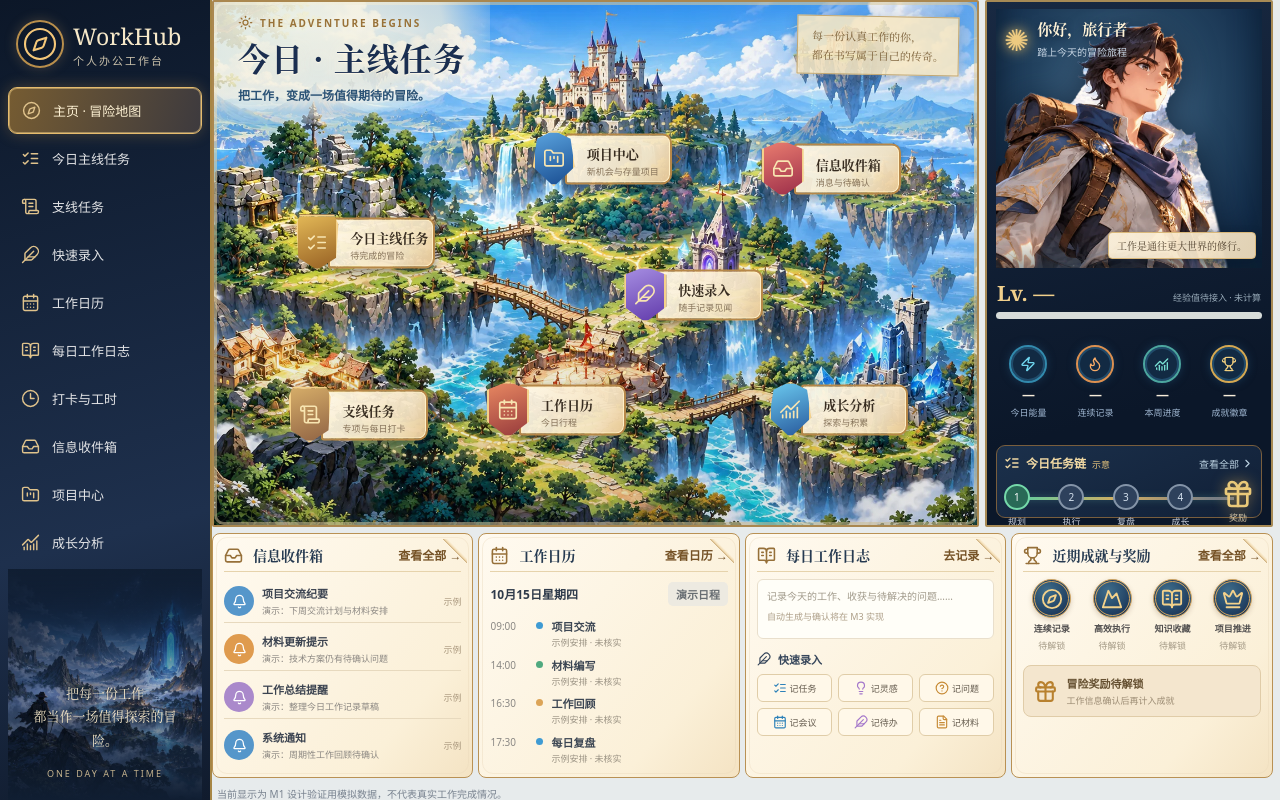
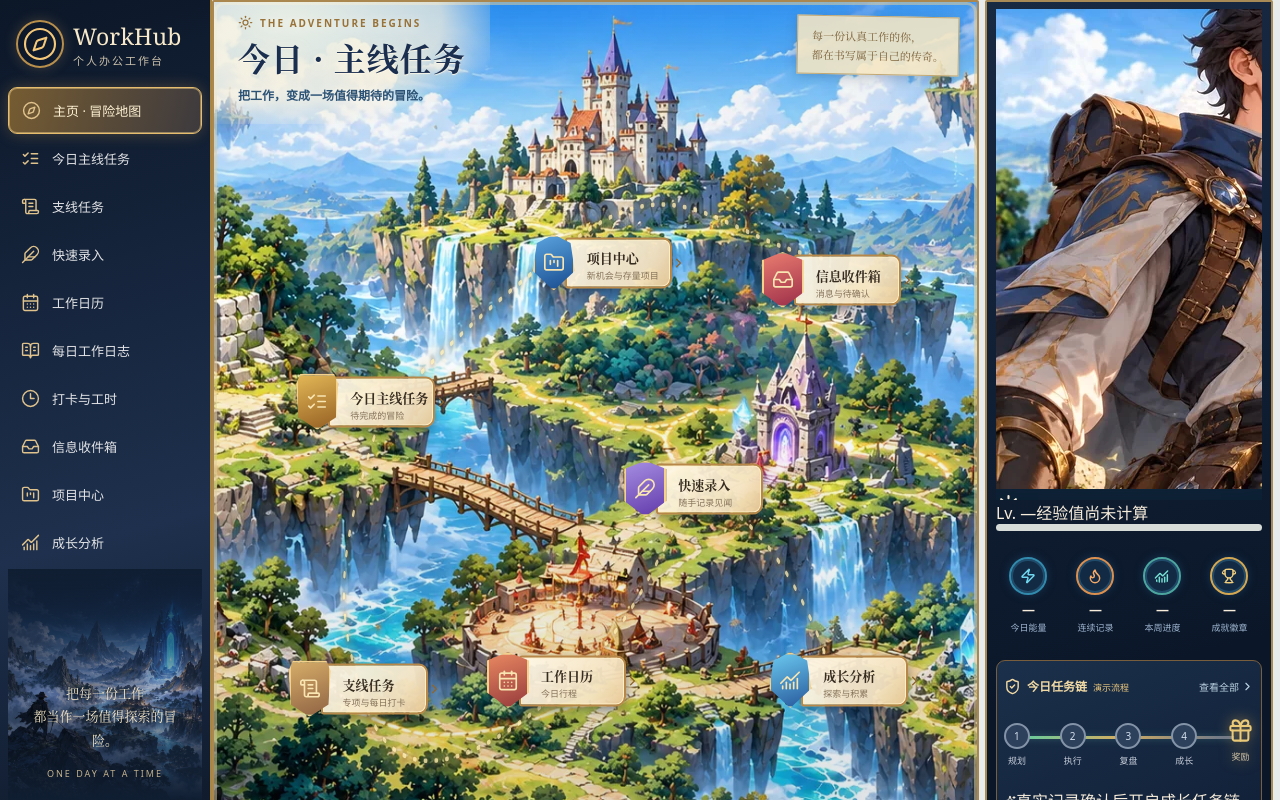
Before and after one commit to soyalu/workhub, a React (Vite) app in the folder frontend/: page / in a window 1280 px wide. Shown: the top 800 px of the page. Built offline with nearby package versions, Linux system fonts and the light colour scheme; no server answers.

Commit message:
refactor(home): isolate opaque-scenery traveler panel and reward states

```diff
--- a/frontend/src/features/home/HomePage.tsx
+++ b/frontend/src/features/home/HomePage.tsx
@@ -2,12 +2,12 @@ import { Link } from 'react-router-dom';
 import { useState } from 'react';
 import {
   BookOpenText, CalendarDays, ChevronRight, Feather, FolderKanban, Inbox,
-  ListChecks, Trophy, Zap, ChartNoAxesCombined, Compass,
-  Flame, Mountain, Crown, Gift, Lightbulb, CircleHelp, FileText, Bell,
+  ListChecks, Trophy, ChartNoAxesCombined, Compass,
+  Mountain, Crown, Gift, Lightbulb, CircleHelp, FileText, Bell,
   ScrollText, Sun, type LucideIcon,
 } from 'lucide-react';
 import { FantasyCard } from '../../components/fantasy/FantasyCard';
-import { ProgressMeter } from '../../components/fantasy/ProgressMeter';
+import { TravelerPanel } from './TravelerPanel';
 import { StatusBadge } from '../../components/fantasy/StatusBadge';
 import { previewInbox, previewAgenda, mockDataNotice } from '../../mocks/preview';
 
@@ -71,34 +71,7 @@ export function HomePage() {
         </div>
       </section>
 
-      <aside className="hero-summary hero-summary-v2 adventure-hero" aria-label="旅行者成长面板">
-        <div className="hero-identity hero-identity-art">
-          <div className="character-stage">
-            <div className="character-title"><span className="character-sun" aria-hidden="true">✺</span><div><strong>你好，旅行者</strong><small>踏上今天的冒险旅程</small></div></div>
-            <img className="traveler-portrait" src="/art/traveler.webp" alt="蓝色斗篷的奇幻旅行者立绘" onError={event => { event.currentTarget.hidden = true; }}/>
-            <div className="character-quote">工作是通往更大世界的修行。</div>
-          </div>
-          <div className="hero-level"><strong>Lv. —</strong><small>经验值待接入 · 未计算</small></div>
-          <ProgressMeter value={0} label="尚未启用的成长经验" tone="blue"/>
-        </div>
-        <div className="hero-stat-grid" aria-label="成长指标尚未接入真实数据">
-          <div><Zap size={22}/><strong>—</strong><span>今日能量</span></div>
-          <div><Flame size={22}/><strong>—</strong><span>连续记录</span></div>
-          <div><ChartNoAxesCombined size={22}/><strong>—</strong><span>本周进度</span></div>
-          <div><Trophy size={22}/><strong>—</strong><span>成就徽章</span></div>
-        </div>
-        <div className="quest-chain">
-          <div className="quest-chain-heading"><ListChecks size={16}/><strong>今日任务链 <small className="quest-demo-flag">示意</small></strong><Link to="/tasks">查看全部 <ChevronRight size={13}/></Link></div>
-          <div className="quest-chain-rail" aria-label="阶段示意，不代表实际完成">
-            {['规划','执行','复盘','成长'].map((step,i)=><div key={step} className="quest-chain-step">
-              <span className={i===0?'quest-chain-orb is-start':'quest-chain-orb'}>{i+1}</span>
-              <small>{step}</small>
-            </div>)}
-            <Link className="quest-chain-reward" to="/growth" aria-label="查看尚未解锁的成长奖励"><Gift size={32}/><small>奖励</small></Link>
-          </div>
-          <p className="quest-chain-note">演示阶段图，未关联实际任务完成记录</p>
-        </div>
-      </aside>
+      <TravelerPanel />
 
       <section className="home-bottom" aria-label="首页工作摘要">
         <FantasyCard title="信息收件箱" icon={Inbox} action={<Link to="/inbox" className="text-link">查看全部 →</Link>}>
--- /dev/null
+++ b/frontend/src/features/home/TravelerPanel.tsx
@@ -0,0 +1,91 @@
+import { useState } from 'react';
+import { Link } from 'react-router-dom';
+import {
+  ArrowUpRight, BookOpenCheck, ChartNoAxesCombined, ChevronRight,
+  Flame, Gift, ShieldCheck, Sparkles, Sun, Trophy, Zap,
+  type LucideIcon,
+} from 'lucide-react';
+import { ProgressMeter } from '../../components/fantasy/ProgressMeter';
+
+const stageLabels = ['规划', '执行', '复盘', '成长'] as const;
+
+type Stat = { label: string; icon: LucideIcon; className: string };
+const stats: Stat[] = [
+  { label: '今日能量', icon: Zap, className: 'energy' },
+  { label: '连续记录', icon: Flame, className: 'streak' },
+  { label: '本周进度', icon: ChartNoAxesCombined, className: 'weekly' },
+  { label: '成就徽章', icon: Trophy, className: 'achievement' },
+];
+
+/**
+ * The character scene is ONE opaque RGB WebP with its own fantasy scenery.
+ * Never place an alpha-cutout traveler over a CSS illustration background.
+ * No synthetic progress or experience values are represented as actual work.
+ */
+export function TravelerPanel() {
+  const [artFailed, setArtFailed] = useState(false);
+  return (
+    <aside className="hero-summary hero-summary-v2 adventure-hero m16-traveler-panel" aria-label="旅行者成长面板">
+      <div className="hero-identity hero-identity-art m16-hero-identity">
+        <div className={'character-stage m16-character-scene' + (artFailed ? ' m16-scene-missing' : '')}>
+          <div className="m16-scene-image-clip">
+            {!artFailed && <img
+              src="/art/backgrounds/traveler-scene.webp"
+              className="traveler-scene-image"
+              alt="蓝色斗篷的旅行者与天空、魔法城堡组成的完整场景插画"
+              draggable={false}
+              onError={() => setArtFailed(true)}
+            />}
+          </div>
+          <div className="m16-scene-heading">
+            <Sun size={25} aria-hidden="true"/>
+            <span><strong>你好，旅行者</strong><small>踏上今天的冒险旅程</small></span>
+          </div>
+          <div className="m16-scene-quote">工作是通往更大世界的修行。</div>
+          {artFailed && <div className="m16-scene-error" role="alert">人物场景素材加载失败：traveler-scene.webp</div>}
+          <div className="m16-scene-corner top-left" aria-hidden="true"/>
+          <div className="m16-scene-corner top-right" aria-hidden="true"/>
+          <div className="m16-scene-corner bottom-left" aria-hidden="true"/>
+          <div className="m16-scene-corner bottom-right" aria-hidden="true"/>
+        </div>
+        <div className="m16-level-row">
+          <span className="m16-level-number">Lv. —</span>
+          <span className="m16-level-meta">经验值尚未计算</span>
+        </div>
+        <ProgressMeter value={0} label="经验尚未计入，当前没有可计算进度" tone="blue"/>
+      </div>
+
+      <div className="hero-stat-grid m16-stat-grid" aria-label="成长指标暂未接入真实工作数据">
+        {stats.map(({ label, icon: Icon, className }) =>
+          <div key={label} className={'m16-stat m16-stat-' + className}>
+            <span className="m16-stat-ring"><Icon size={23} strokeWidth={2.2} aria-hidden="true"/></span>
+            <strong>—</strong>
+            <span>{label}</span>
+          </div>
+        )}
+      </div>
+
+      <section className="quest-chain m16-quest-chain" aria-label="今日任务链示意">
+        <div className="quest-chain-heading m16-chain-heading">
+          <ShieldCheck size={17} aria-hidden="true"/>
+          <strong>今日任务链 <small className="quest-demo-flag">演示流程</small></strong>
+          <Link to="/tasks">查看全部 <ChevronRight size={13} aria-hidden="true"/></Link>
+        </div>
+        <div className="quest-chain-rail m16-chain-rail" aria-label="规划、执行、复盘、成长，均未计算状态">
+          {stageLabels.map((step, index) =>
+            <div key={step} className="quest-chain-step m16-chain-step">
+              <span className="quest-chain-orb m16-chain-orb">{index + 1}</span>
+              <small>{step}</small>
+            </div>
+          )}
+          <Link className="quest-chain-reward m16-chain-reward" to="/growth" aria-label="查看成长奖励（尚未解锁）">
+            <span className="m16-reward-chest"><Gift size={27} strokeWidth={1.8} aria-hidden="true"/></span>
+            <small>奖励</small>
+          </Link>
+        </div>
+        <div className="m16-chain-footnote"><Sparkles size={12} aria-hidden="true"/>真实记录确认后开启成长任务链</div>
+      </section>
+      <Link className="m16-companion-link" to="/growth"><BookOpenCheck size={14}/> 查看成长档案 <ArrowUpRight size={13}/></Link>
+    </aside>
+  );
+}
```
